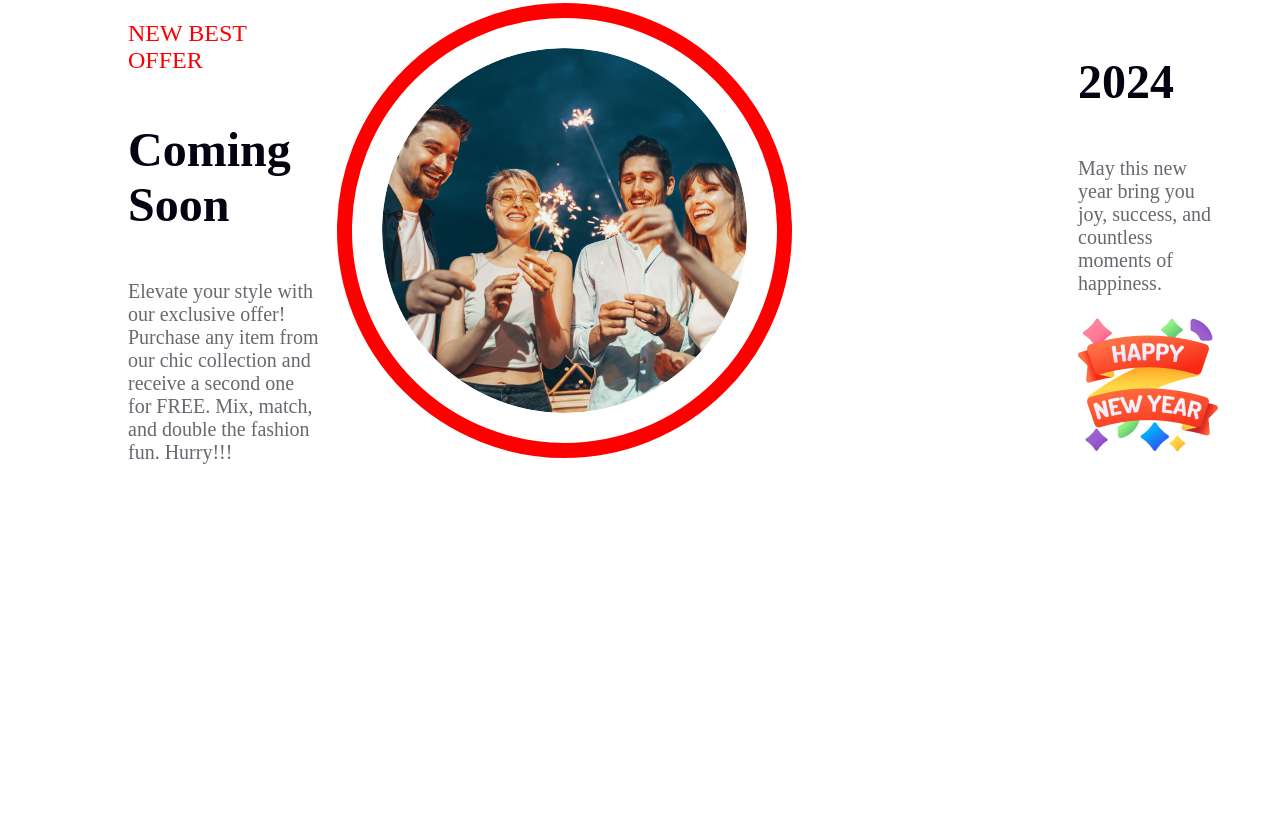
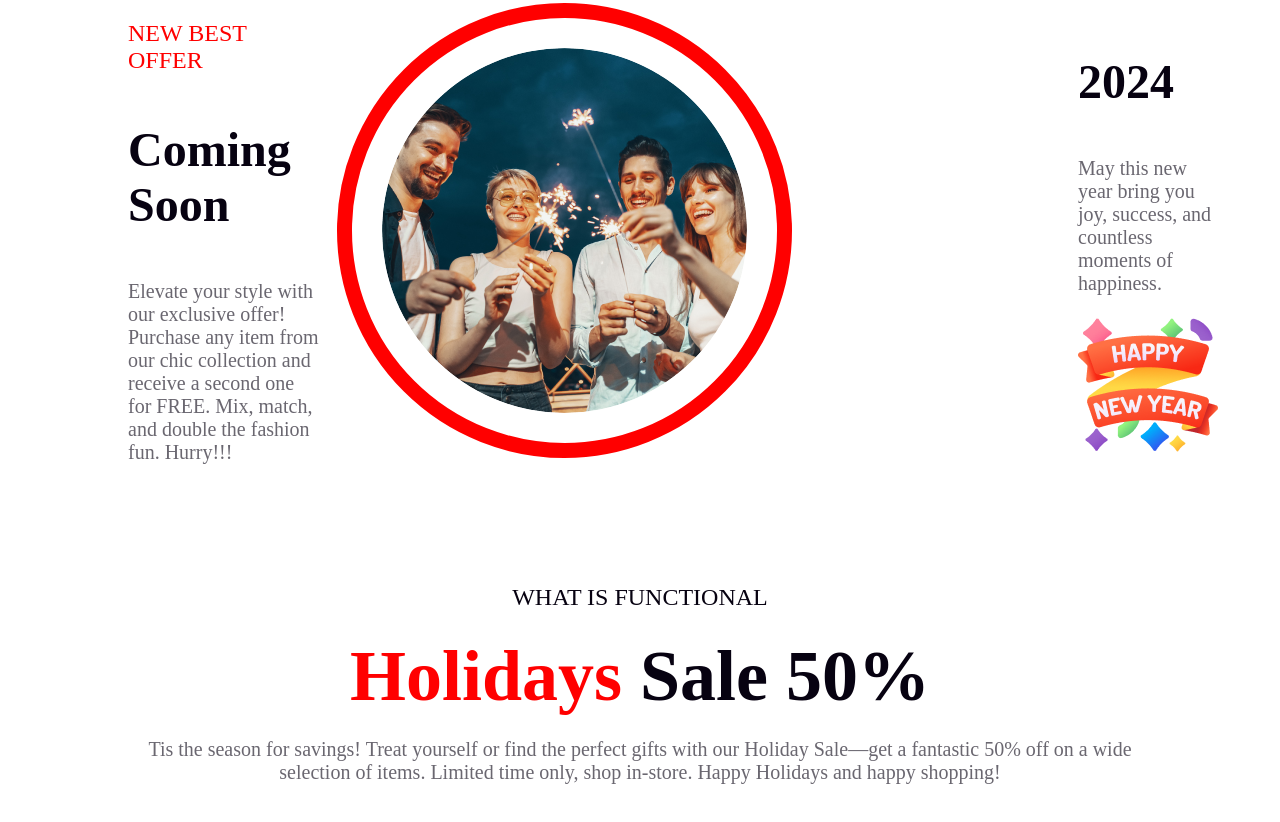
Before and after one commit to Nafis607/First-Assignment-Nafis, a plain HTML site: page index.html in a window 1280 px wide. Shown: the part 3080-3902 px from the top of the page. Before the commit the page ends 3614 px from the top, so only its background shows below. Drawn offline with Linux system fonts and the light colour scheme.

Commit message:
Holyday part is done

```diff
--- a/index.html
+++ b/index.html
@@ -63,15 +63,27 @@
             <div  class="first-colum" >
                 <h5>NEW BEST OFFER</h5>
                 <h3>Coming Soon</h3>
-                <p>Elevate your style with our exclusive offer! Purchase any item from our chic collection and receive a second one for FREE. Mix, match, and double the fashion fun. Hurry!!!</p>
+                <p class="common">Elevate your style with our exclusive offer! Purchase any item from our chic collection and receive a second one for FREE. Mix, match, and double the fashion fun. Hurry!!!</p>
             </div>
             <div>
                 <img  id="bonus" src="resources/Ellipse 1.png" alt="">
             </div>
             <div class="third-colum">
                 <h3>2024</h3>
-                <p>May this new year bring you joy, success, and countless moments of happiness.</p>
+                <p class="common">May this new year bring you joy, success, and countless moments of happiness.</p>
                 <img src="resources/Group 96.png" alt="">
+            </div>
+        </section>
+
+        <section class="holiday">
+            <div class="function">
+                <p>WHAT IS FUNCTIONAL</p>
+            </div>
+            <div >
+                <h2 class="function2">Holidays<span id="black"> Sale 50%</span></h2>
+            </div>
+            <div>
+                <p class="common">Tis the season for savings! Treat yourself or find the perfect gifts with our Holiday Sale—get a fantastic 50% off on a wide selection of items. Limited time only, shop in-store. Happy Holidays and happy shopping!</p>
             </div>
         </section>
     </main>
--- a/styles/party.css
+++ b/styles/party.css
@@ -120,7 +120,7 @@ header {
     border-radius: 20px;
     text-align: center;
     padding: 80px 0px;
-    box-shadow : 10px 120px  100px #efebeb inset;
+    box-shadow: 10px 120px 100px #efebeb inset;
     margin-bottom: 150px;
 }
 
@@ -137,7 +137,7 @@ header {
 
 .btn2nd-join {
     padding: 16px 32px;
-    background-color:  #F00;
+    background-color: #F00;
     color: #FFF;
     font-size: 20px;
     font-weight: 700;
@@ -146,51 +146,76 @@ header {
     margin-top: 50px;
 }
 
-.line{
+.line {
     margin: 10px 0px;
 }
 
 
 
 /* offer Styles */
-#offer{
+#offer {
     display: flex;
     align-items: center;
 }
 
 
 
-#offer h5{
+#offer h5 {
     color: #F00;
     font-size: 24px;
     font-weight: 500;
 
 }
 
-#offer h3{
+#offer h3 {
     color: #070211;
     font-size: 48px;
     font-weight: 900;
 }
-
-#offer p{
+.common {
     color: rgba(7, 2, 17, 0.60);
     font-size: 20px;
 }
 
-#offer #bonus{
+#offer #bonus {
     border: 15px solid #F00;
-    border-radius:  463px;
+    border-radius: 463px;
     padding: 30px;
-    margin-right: 360px ;
+    margin-right: 360px;
 }
 
-.first-colum{
+.first-colum {
 
     margin-right: 15px;
 }
-.third-colum{
+
+.third-colum {
     margin-left: 950px;
     position: absolute;
     margin-right: 100px;
 }
+
+/* Holyday sales */
+
+.holiday {
+    text-align: center;
+    margin-top: 100px;
+}
+
+.function {
+    color: #070211;
+    font-size: 24px;
+    font-weight: 500;
+
+}
+
+.function2 {
+    color: #F00;
+    font-size: 72px;
+    font-weight: 900;
+    margin: 0px 0px;
+}
+
+.function2 #black{
+    color: #070211;
+}
```
Lines whose indentation alone changed are shown as unchanged.
